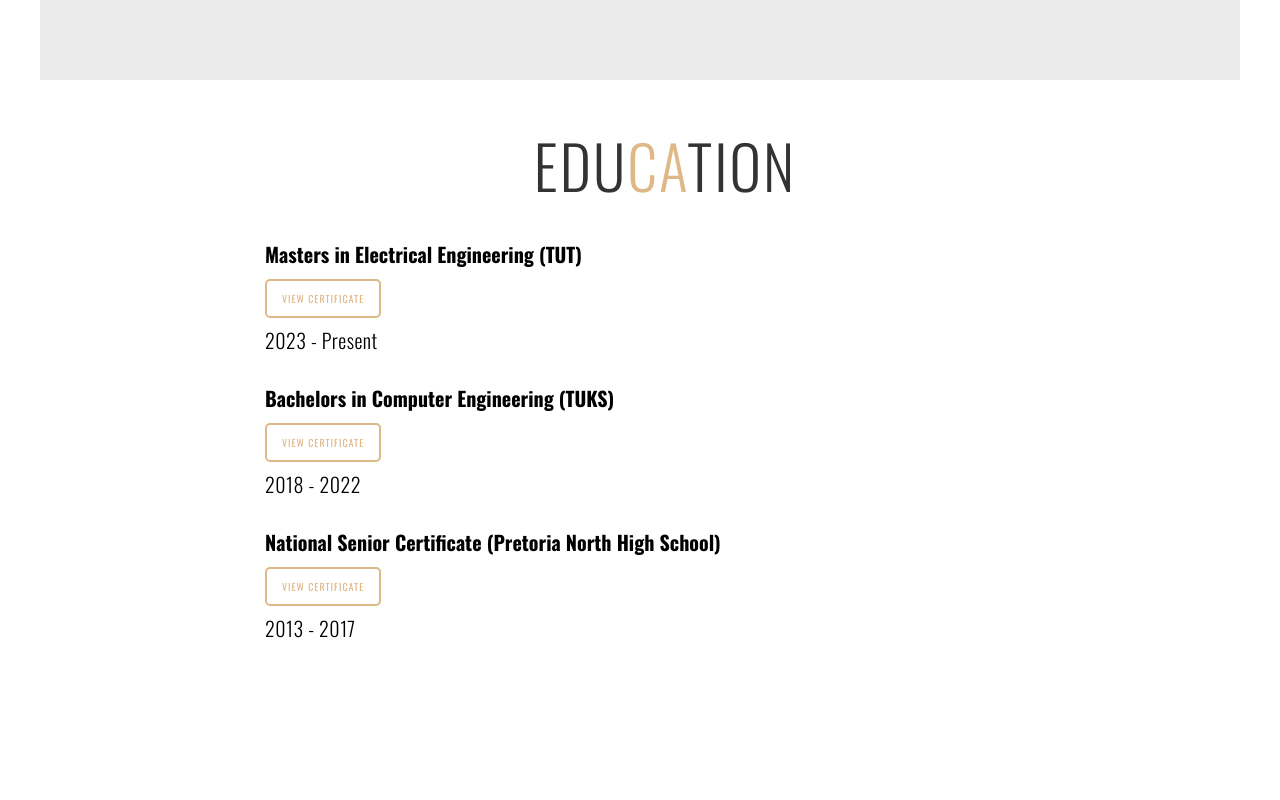
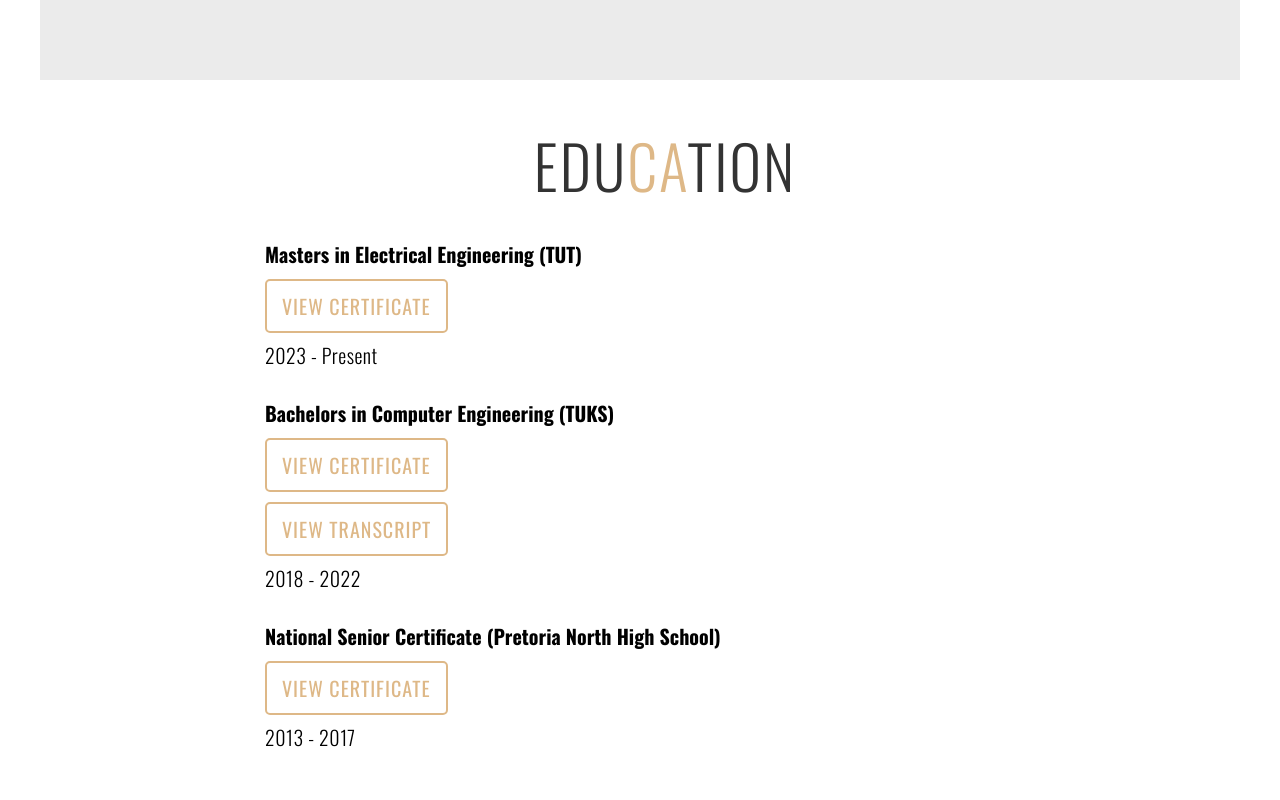
Before and after one commit to Werries341/Werries341.github.io, a plain HTML site: page index.html in a window 1280 px wide. Shown: the part 1520-2320 px from the top of the page. Drawn offline with nearby package versions, Linux system fonts and the light colour scheme; files whose address does not match are found by name.

Commit message:
Small updates

```diff
--- a/CSS/styles.css
+++ b/CSS/styles.css
@@ -425,7 +425,7 @@ p {
     text-decoration: none; /* Removes underline from link */
     padding: 10px 15px; /* Button padding */
     border-radius: 5px; /* Optional: adds rounded corners to the button */
-    font-size: 1rem; /* Button text size */
+    font-size: 2rem; /* Button text size */
     margin: 0 0 10px 0; /* Space above and below the button */
 }
 
--- a/index.html
+++ b/index.html
@@ -26,6 +26,7 @@
                     <ul>
                         <li><a href="#hero" data-after="Home">Home</a></li>
                         <li><a href="#about" data-after="About">About</a></li>
+                        <li><a href="#education" data-after="Education">Education</a></li>
                         <li><a href="#services" data-after="Service">Skils</a></li>
                         <li><a href="#projects" data-after="Projects">Projects</a></li>
                         <li><a href="#contact" data-after="Contact">Contact</a></li>
@@ -45,7 +46,7 @@
                     <h1>Hello<span></span></h1>
                     <h1>My name is<span></span></h1>
                     <h1>Werner<span></span></h1>
-                    <a href="https://github.com/Werries341/12_Personal_website/blob/master/W.J_Mostert_CV.pdf" type="button", class="cta"> Portfolio </a>
+                    <a href="CSS\Assets\W.J_Mostert_CV.pdf" type="button", class="cta"> Portfolio </a>
                 </div>
             </div>
         </div>
@@ -81,7 +82,8 @@
     <!-- End About Section -->
 
     <!-- Education -->
-    <section id="Education" class="Education container">
+    <section id="education">
+        <div class="Education container">
             <div class="Education-top">
                 <h1 class="section-title">Edu<span>ca</span>tion</h1>
             </div>
@@ -89,22 +91,24 @@
                 <div class="education-entry">
                     <div class="left-col-edu">
                         <h2>Masters in Electrical Engineering (TUT)</h2>
-                    <a href="#" class="cta">View Certificate</a>
+                        <a href="CSS\Assets\Proof_registration 2024.pdf" class="cta">View Certificate</a>
                         <p>2023 - Present</p>
                     </div>
                 </div>
                 <div class="education-entry">
                     <div class="left-col-edu">
                         <h2>Bachelors in Computer Engineering (TUKS)</h2>
-                    <a href="#" class="cta">View Certificate</a>
+                        <a href="CSS\Assets\Werner_Graduation.pdf" class="cta">View Certificate</a>
+                        <a href="CSS\Assets\Academic_Transcript.pdf" class="cta">View Transcript</a>
                         <p>2018 - 2022</p>
                     </div>
                 </div>
                 <div class="education-entry">
                     <div class="left-col-edu">
                         <h2>National Senior Certificate (Pretoria North High School)</h2>
-                    <a href="#" class="cta">View Certificate</a>
+                        <a href="CSS\Assets\National Senior Certificate.pdf" class="cta">View Certificate</a>
                         <p>2013 - 2017</p>
+                    </div>
                 </div>
             </div>
         </div>
@@ -224,7 +228,7 @@
             </div>
             <div class="project-item">
             <div class="project-info">
-                <h1>Perspnal Website</h1>
+                <h1>Personal Website</h1>
                 <h2>Furthering My Knowledge in Web Development</h2>
                 <p>Embarking on the journey to design my own website served as a personal project aimed at deepening my
                     understanding of web development. This endeavor was not just about creating a digital presence; it
```
Also changed, not shown: 1 other file. Lines whose indentation alone changed are shown as unchanged.
